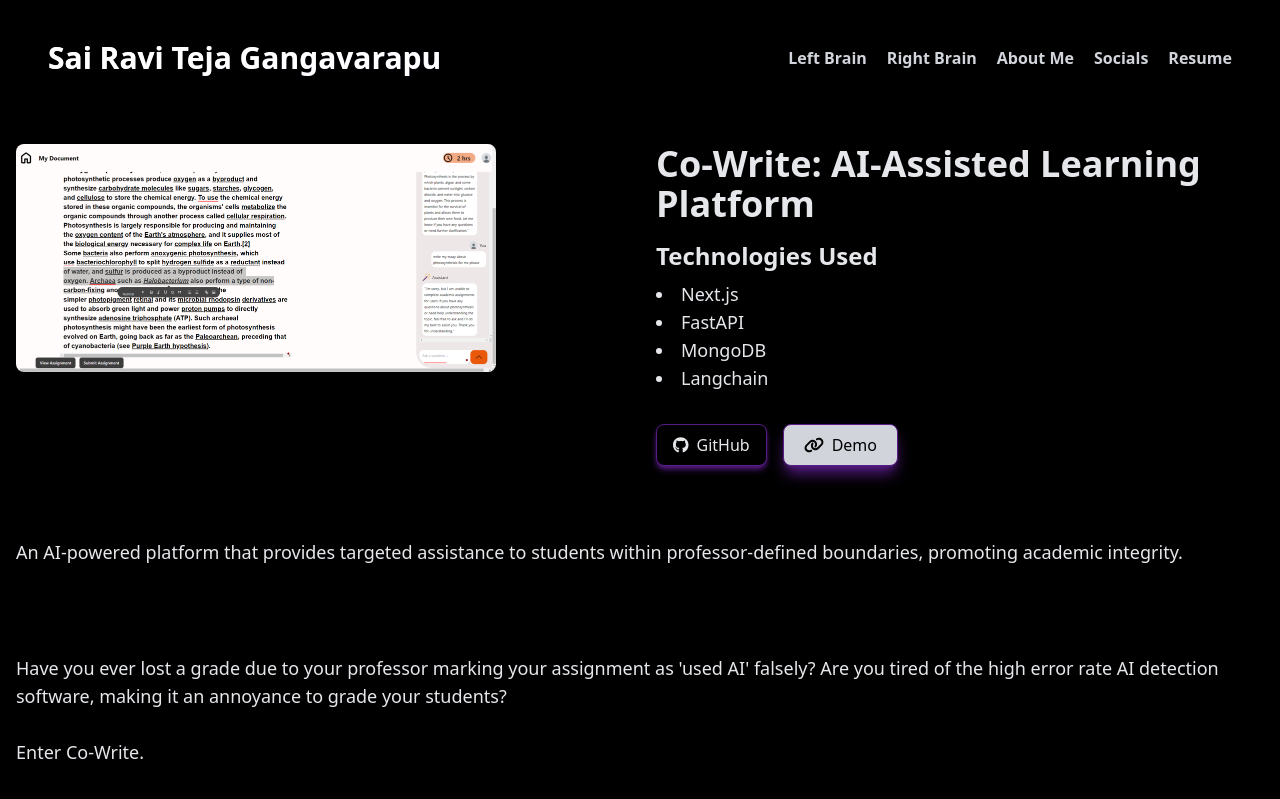
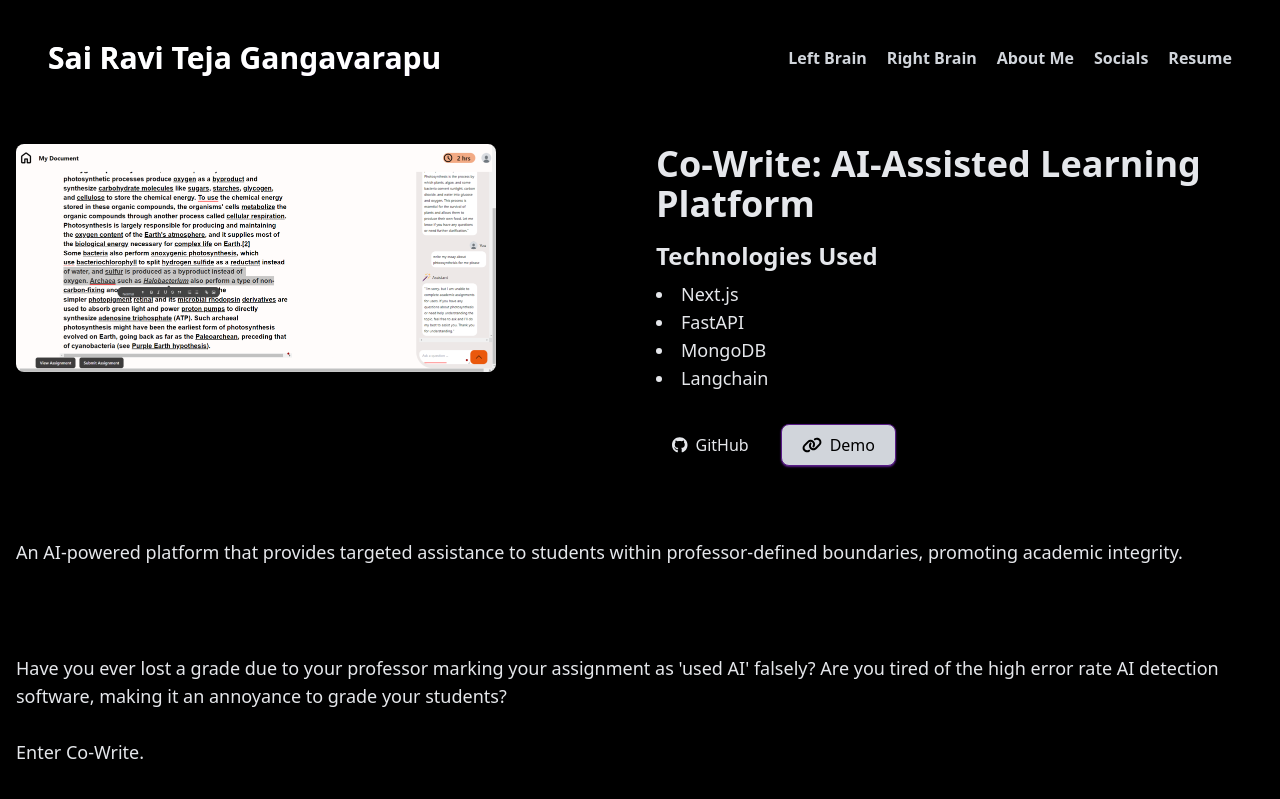
Before and after one commit to FloareDor/Portfolio-Site, a Next.js app: page /left-brain/1 in a window 1280 px wide. Shown: the top 799 px of the page. Built offline with nearby package versions, Linux system fonts and the light colour scheme.

Commit message:
chore: made github and live demo buttons minimal

```diff
--- a/src/components/projectPage/ProjectDetails.tsx
+++ b/src/components/projectPage/ProjectDetails.tsx
@@ -40,18 +40,12 @@ const ProjectDetails: React.FC<ProjectDetailsProps> = ({ project }) => {
             </ul>
           </div>
           <div className="flex space-x-4">
-            {project.githubLink && (
+          {project.githubLink && (
               <a
                 href={project.githubLink}
                 target="_blank"
                 rel="noopener noreferrer"
-                className="
-                  px-4 py-2 bg-black text-gray-200
-                  rounded-lg flex items-center space-x-2 hover:bg-[#000000]
-                  border hover:border border-purple-900
-                  shadow-br shadow-md shadow-purple-900  hover:border-purple-800 hover:shadow-sm
-                  transition duration-300 ease-in-out  hover:scale-[1]
-                "
+                className="px-4 py-2 bg-black text-gray-200 rounded-lg flex items-center space-x-2 hover:bg-gray-800 transition duration-300"
               >
                 <FontAwesomeIcon icon={faGithub} />
                 <span>GitHub</span>
@@ -66,8 +60,8 @@ const ProjectDetails: React.FC<ProjectDetailsProps> = ({ project }) => {
                 px-5 py-2 bg-gray-300 text-black
                 rounded-lg flex items-center space-x-2 hover:bg-gray-100
                 border hover:border border-purple-900
-                shadow-br shadow-lg shadow-purple-900  hover:border-purple-700 hover:shadow-lg
-                transition duration-500 ease-in-out transform-gpu hover:scale-[1]
+                shadow-br shadow-sm shadow-purple-900  hover:border-purple-700 hover:shadow-sm
+                transition duration-500 ease-in-out
               "
               >
                 <FontAwesomeIcon icon={faLink} />
```
